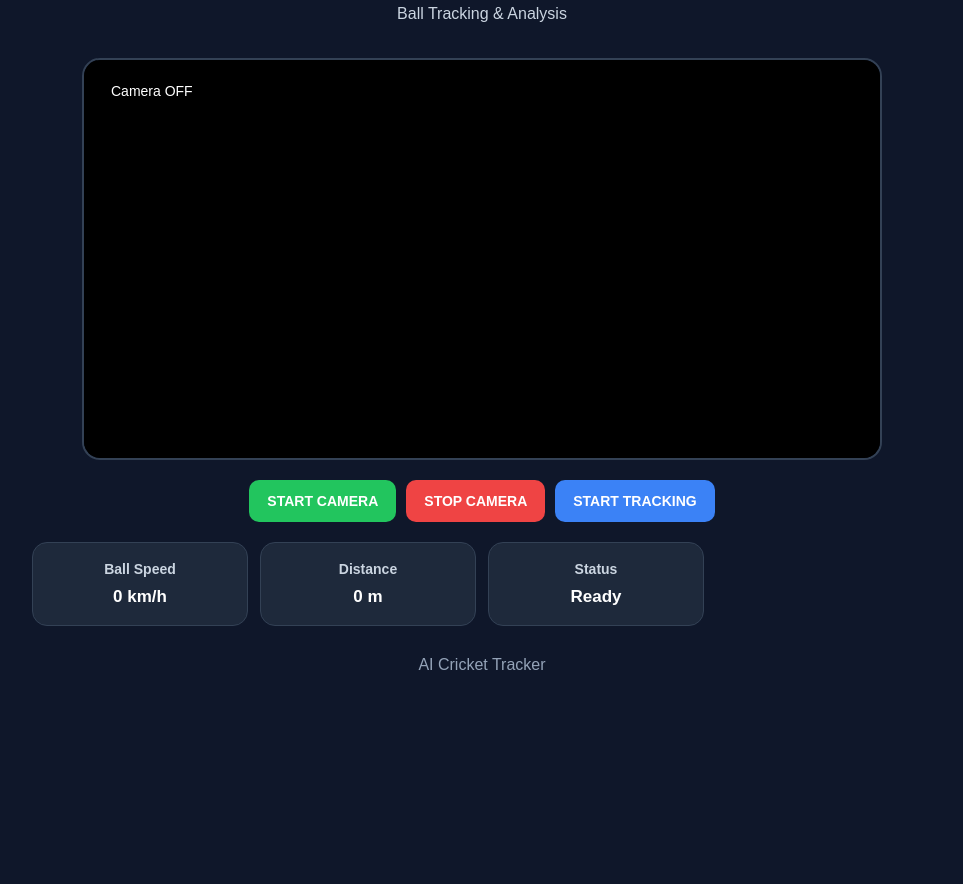
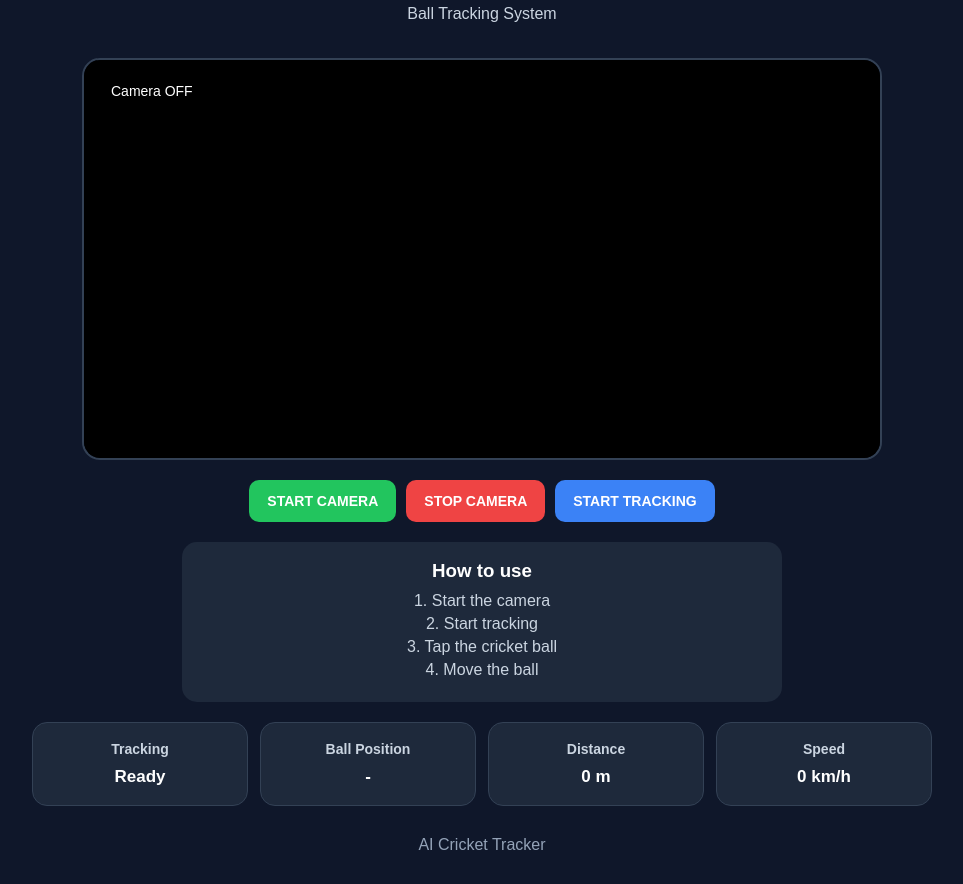
Before and after one commit to tanisharekar-gif/AI-Cricket-Tracker, a plain HTML site: page index.html in a window 1280 px wide. Shown: the part 63-947 px from the top of the page, without its empty margins (158-1121 px from the left). Before the commit the page ends 800 px from the top, so only its background shows below. Drawn offline with Linux system fonts and the light colour scheme.

Commit message:
Add files via upload

```diff
--- a/index.html
+++ b/index.html
@@ -11,7 +11,7 @@
 
 <header>
     <h1>🏏 AI Cricket Tracker</h1>
-    <p>Ball Tracking & Analysis</p>
+    <p>Ball Tracking System</p>
 </header>
 
 <main>
@@ -22,23 +22,47 @@
 
         <canvas id="trackingCanvas"></canvas>
 
-        <div id="cameraMessage">
-            Camera OFF
-        </div>
+        <div id="cameraMessage">Camera OFF</div>
 
     </section>
 
     <section class="controls">
-        <button id="startButton">START CAMERA</button>
-        <button id="stopButton">STOP CAMERA</button>
-        <button id="trackingButton">START TRACKING</button>
+
+        <button id="startButton">
+            START CAMERA
+        </button>
+
+        <button id="stopButton">
+            STOP CAMERA
+        </button>
+
+        <button id="trackingButton">
+            START TRACKING
+        </button>
+
+    </section>
+
+    <section class="instructions">
+
+        <h3>How to use</h3>
+
+        <p>1. Start the camera</p>
+        <p>2. Start tracking</p>
+        <p>3. Tap the cricket ball</p>
+        <p>4. Move the ball</p>
+
     </section>
 
     <section class="stats">
 
         <div class="card">
-            <h3>Ball Speed</h3>
-            <p id="speed">0 km/h</p>
+            <h3>Tracking</h3>
+            <p id="status">Ready</p>
+        </div>
+
+        <div class="card">
+            <h3>Ball Position</h3>
+            <p id="position">-</p>
         </div>
 
         <div class="card">
@@ -47,8 +71,8 @@
         </div>
 
         <div class="card">
-            <h3>Status</h3>
-            <p id="status">Ready</p>
+            <h3>Speed</h3>
+            <p id="speed">0 km/h</p>
         </div>
 
     </section>
```
